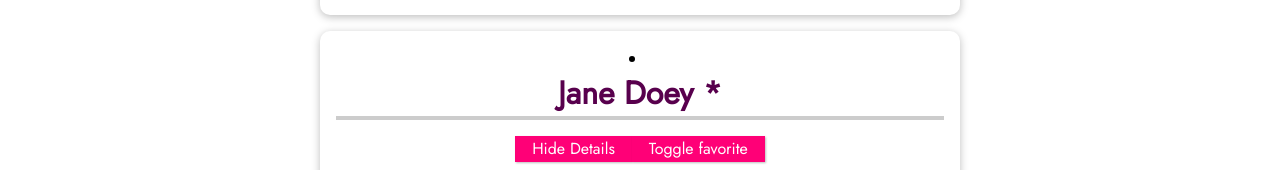
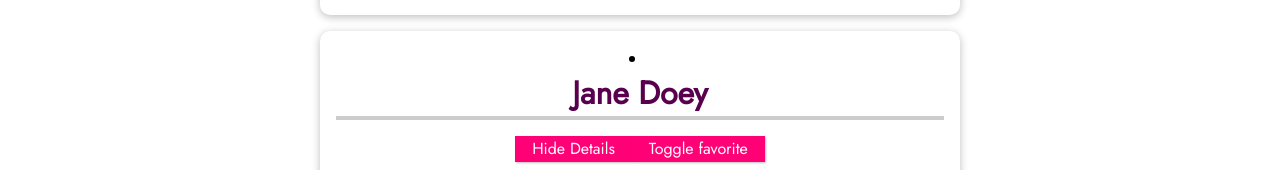
Before and after one commit to cyrilmarois/udemy-vue, a Vue app in the folder Projects/vue-first-app/: page / in a window 1280 px wide. Shown: the part 485-655 px from the top of the page. Built offline with nearby package versions, Linux system fonts and the light colour scheme.

Commit message:
feat(favorite): update favorite with emit

```diff
--- a/Projects/vue-first-app/src/App.vue
+++ b/Projects/vue-first-app/src/App.vue
@@ -8,7 +8,8 @@
     :last-name="contact.lastName"
     :phone="contact.phone"
     :email="contact.email"
-    :isFavorite="true"
+    :isFavorite="contact.isFavorite"
+    @toggle-favorite="toggleFavoriteStatus"
   ></contact-list>
 </template>
 
@@ -23,6 +24,7 @@ export default {
           lastName: 'Doe',
           email: 'johndoe@gmail.com',
           phone: '01 02 03 04 05',
+          isFavorite: true,
         },
         {
           id: 2,
@@ -30,9 +32,19 @@ export default {
           lastName: 'Doey',
           phone: '06 07 08 09 00',
           email: 'janedoey@gmail.com',
+          isFavorite: false,
         },
       ],
     };
+  },
+  methods: {
+    toggleFavoriteStatus(contactId) {
+      const targetContact = this.contacts.find(
+        (contact) => contact.id === contactId
+      );
+      targetContact.isFavorite = !targetContact.isFavorite;
+      console.log(targetContact);
+    },
   },
 };
 </script>
--- a/Projects/vue-first-app/src/components/ContactList.vue
+++ b/Projects/vue-first-app/src/components/ContactList.vue
@@ -2,7 +2,7 @@
   <li>
     <h2>
       {{ firstName }} {{ lastName }}
-      {{ isFavoriteContact ? '*' : '' }}
+      {{ isFavorite ? '*' : '' }}
     </h2>
     <button @click="toggleContactDetails">
       {{ toggleContactInfo ? 'Hide' : 'Show' }} Details
@@ -42,7 +42,6 @@ export default {
   data() {
     return {
       toggleContactInfo: true,
-      isFavoriteContact: this.isFavorite,
     };
   },
   methods: {
@@ -50,7 +49,7 @@ export default {
       this.toggleContactInfo = !this.toggleContactInfo;
     },
     toggleFavoriteContact() {
-      this.isFavoriteContact = !this.isFavoriteContact;
+      this.$emit('toggle-favorite', this.id);
     },
   },
 };
```
